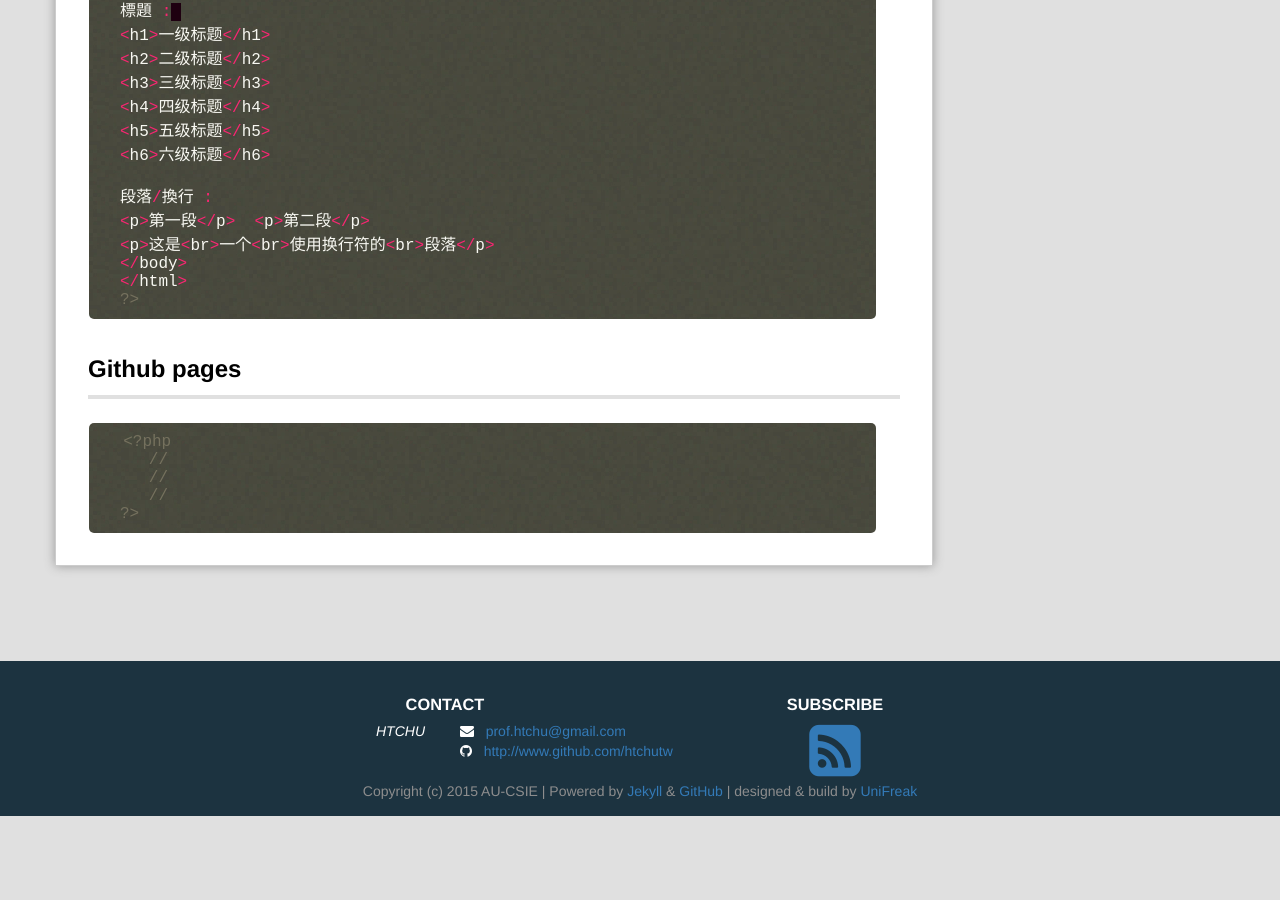
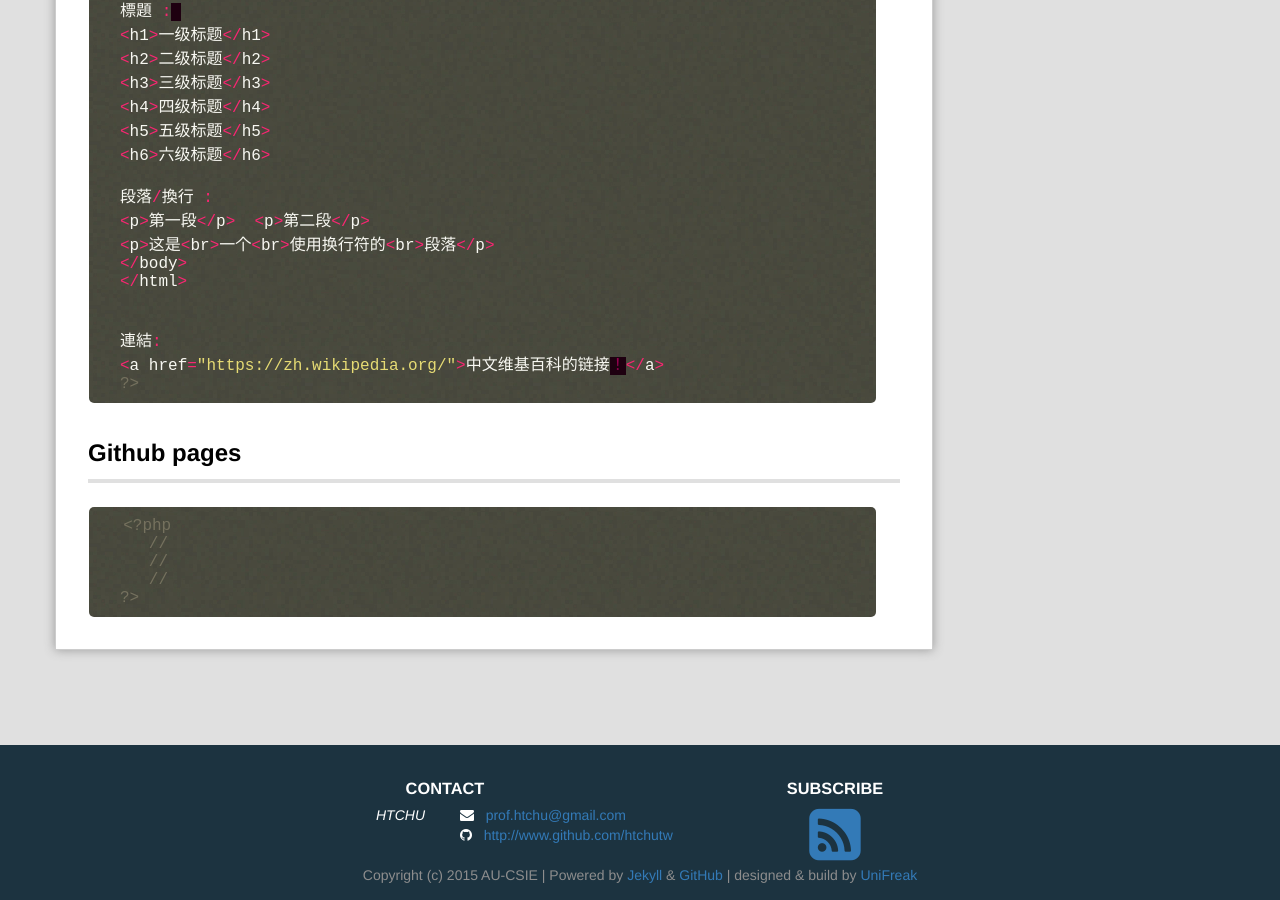
Before and after one commit to track9785/webcourse, a Jekyll site: the page built from _posts/2017-10-18-Class5.md, in a window 1280 px wide and 900 px high, scrolled down 1273 px. Built offline with Jekyll 4.4.1, drawn with Linux system fonts in a browser that asks for light colours; Markdown is read by kramdown in place of the engine named in the settings; comment, search, counter and statistics services are not loaded; before the commit the page ends 2089 px from its top, so only the background shows below that.

Commit message:
Update 2017-10-18-Class5.md

````diff
--- a/_posts/2017-10-18-Class5.md
+++ b/_posts/2017-10-18-Class5.md
@@ -49,6 +49,10 @@ HTML網頁標籤(tag)結構 :
 <p>这是<br>一个<br>使用换行符的<br>段落</p>
 </body>
 </html>
+
+
+連結:
+<a href="https://zh.wikipedia.org/">中文维基百科的链接！</a>
 ?>
 ```
 ##Github pages
````
